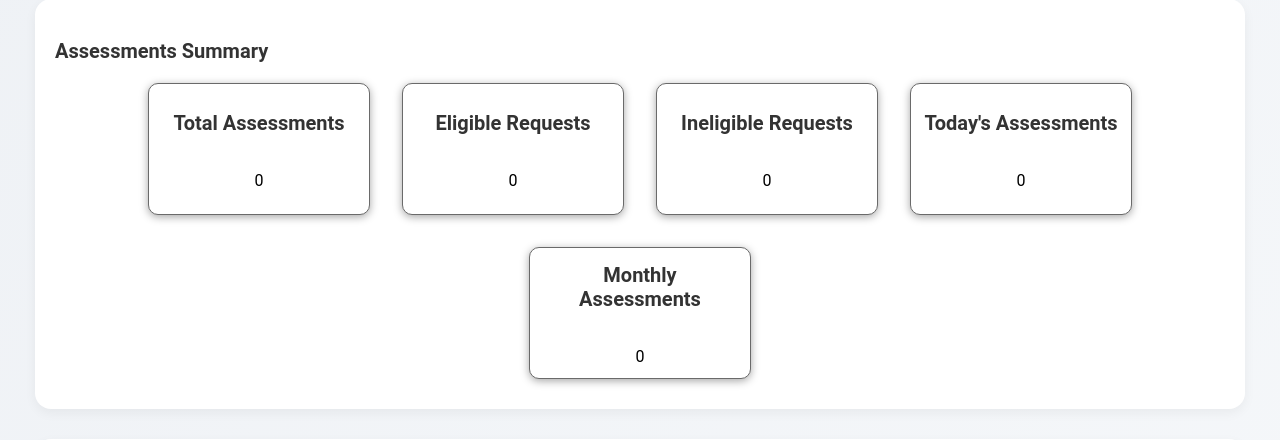
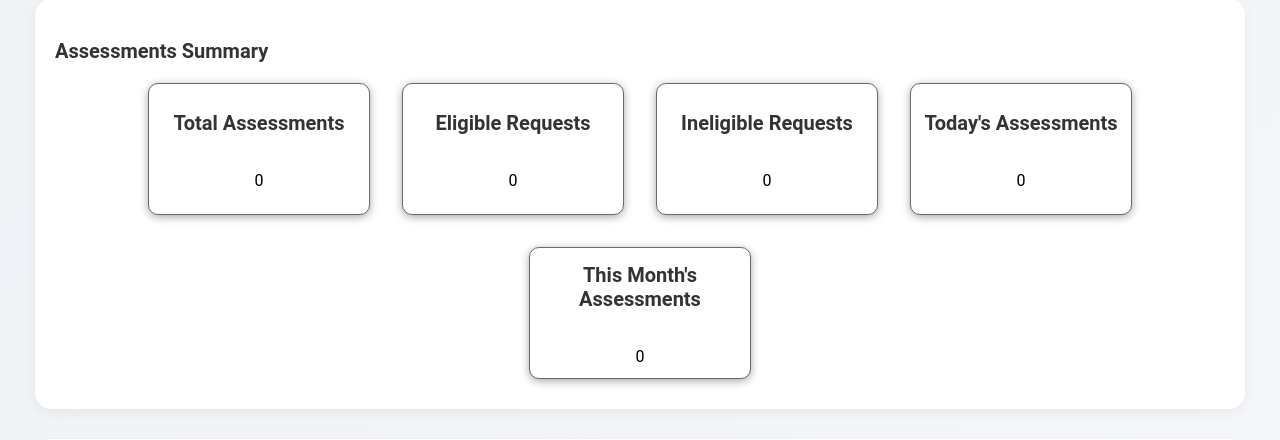
Before and after one commit to carlotrags/loan_risk_assessment_php, a PHP site: page /predict/ in a window 1280 px wide. Shown: the part 260-700 px from the top of the page. Run offline with PHP 8.4, Linux system fonts and the light colour scheme; the visitor is signed in with stand-in values (Sample User, id 1); data that the repository does not hold is empty; some libraries are stand-ins or nearby versions.

Commit message:
By Shane: Changed 'monthly assessments' into 'this month's assessments' to make it sound clear that we're talking about this month's assessment only in assessments summary.

```diff
--- a/index.php
+++ b/index.php
@@ -68,7 +68,7 @@
                     <p>0</p>
                 </div>
                 <div class="summary-item">
-                    <h3>Monthly Assessments</h3>
+                    <h3>This Month's Assessments</h3>
                     <p>0</p>
                 </div>
             </div>
```
